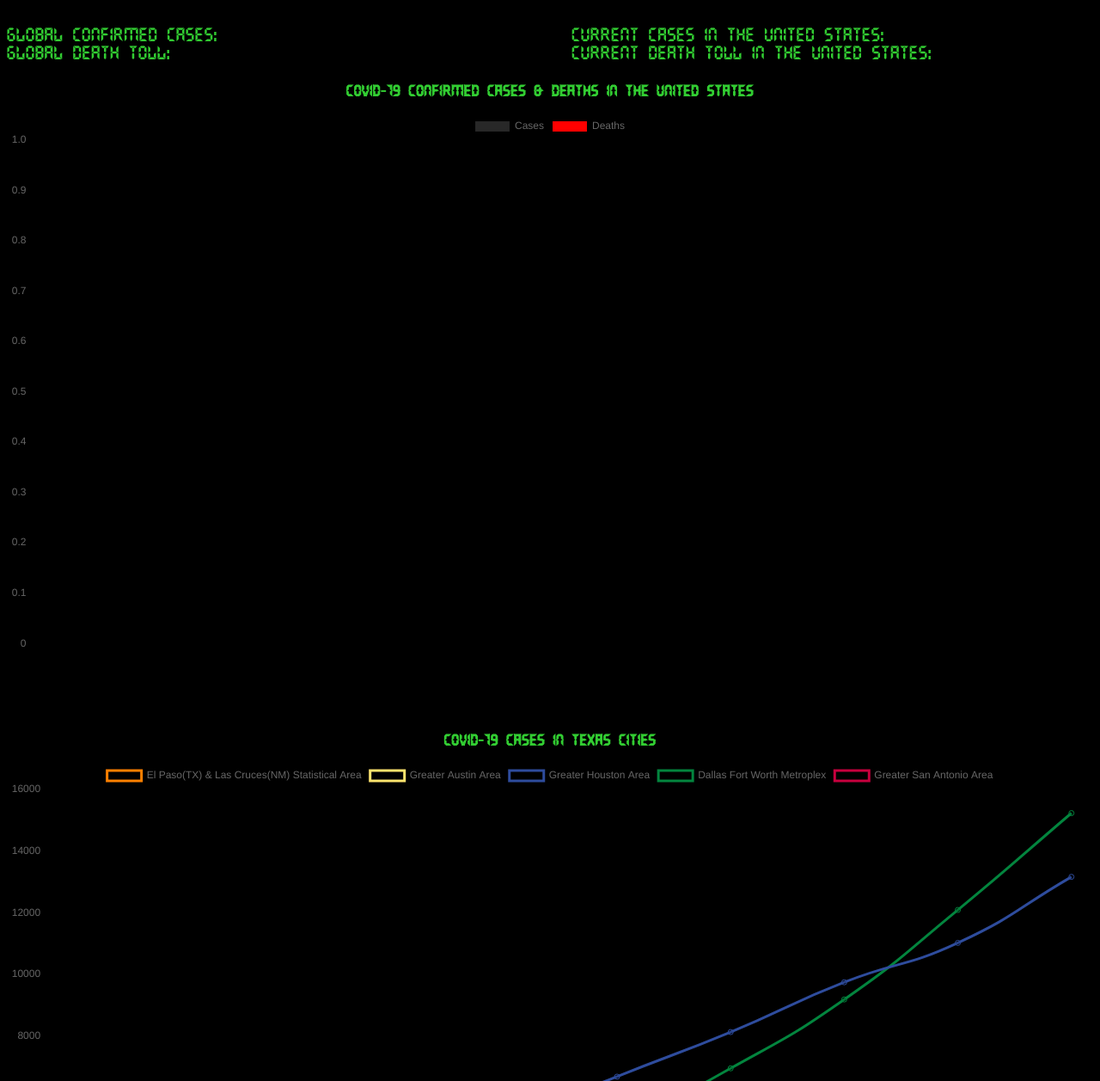
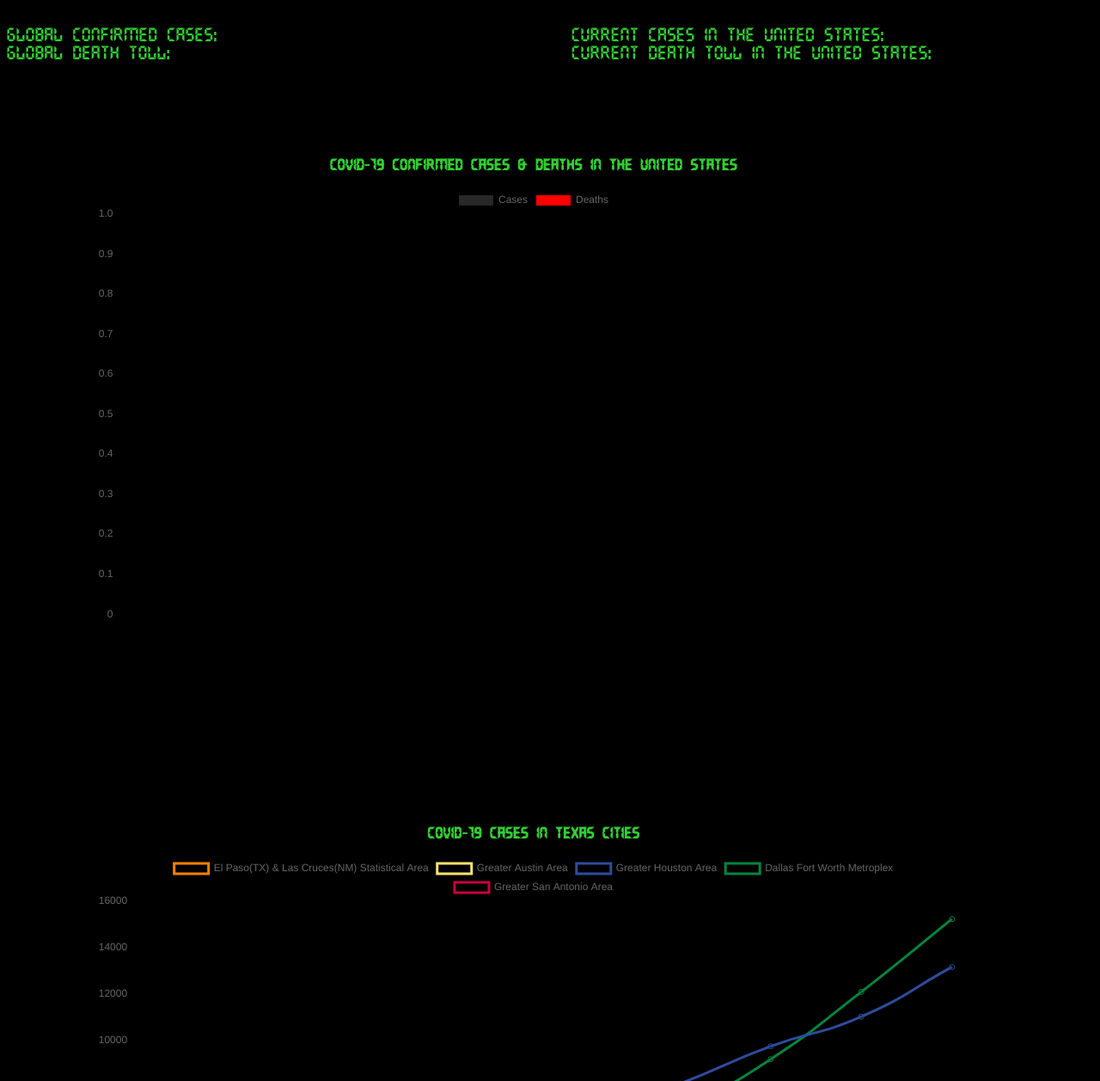
Before and after one commit to JoeHancock1995/COVID-19-Visualizer, a plain HTML site: page index.html in a window 1280 px wide. Shown: the part 123-1380 px from the top of the page at 86% size. Drawn offline with nearby package versions, Linux system fonts and the light colour scheme; no server answers.

Commit message:
styling changes

```diff
--- a/assets/style.css
+++ b/assets/style.css
@@ -35,25 +35,27 @@ h2{
     font-size: 18px;
     letter-spacing: 1px;
 }
-/* .us-container{
+.us-container{
     position: static;
-    height:30vh;
-    width:49%;
-    float: left;
+    height:70vh;
+    width:80vw;
+    margin: 8% ;
+    /* float: left; */
     clear: both;
     border: none;
 }
+/*
 .state-container{
     position: static;
     height:30vh;
     width:49%;
     float: right;
-}
+}*/
 .texas-container{
     position: relative;
-    margin-top: 300px;
+    margin-top: 100px;
+       margin: 8% ;
     height:40vh;
-    width:50vw;
+    width: 80vw;
     float: left;
-    clear: both;
-} */
+}
```
Also changed, not shown: index.html (+0 -3 lines), 1 other file.
